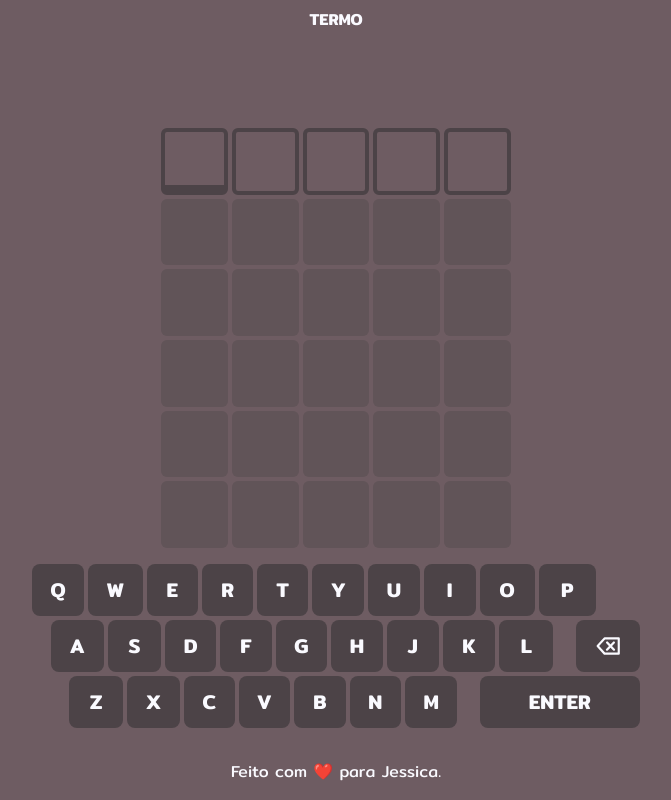
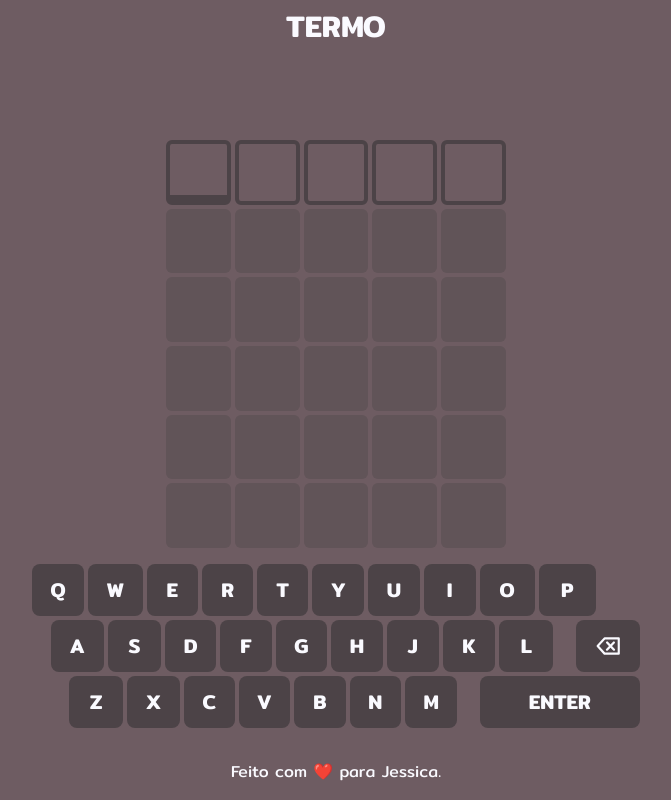
Before and after one commit to thiagomtolotti/termo-clone, a Next.js app: page / in a window 1280 px wide. Shown: the whole page, without its empty margins (304-975 px from the left). Built offline with nearby package versions, Linux system fonts and the light colour scheme; no server answers.

Commit message:
fixes some fonts sizes

```diff
--- a/src/components/Footer/Footer.module.css
+++ /dev/null
@@ -1,3 +0,0 @@
-.footer {
-  margin: 1em 0;
-}
--- a/src/components/Footer/Footer.tsx
+++ b/src/components/Footer/Footer.tsx
@@ -1,5 +1,3 @@
-import styles from "./Footer.module.css";
-
 export const Footer = () => {
-  return <footer className={styles.footer}>Feito com ❤️ para Jessica.</footer>;
+  return <footer className={"my-4"}>Feito com ❤️ para Jessica.</footer>;
 };
--- a/src/components/GuessArea/GuessArea.tsx
+++ b/src/components/GuessArea/GuessArea.tsx
@@ -8,7 +8,7 @@ export const GuessArea = () => {
   const { rowsValue, currentPosition, changeHorizontalPosition } = useInputs();
 
   return (
-    <div className={"text-6xl h-full flex-shrink grid gap-1"}>
+    <div className={"h-full flex-shrink grid gap-1"}>
       {rowsValue.map((rowValue, index) => (
         <GuessRow
           value={rowValue}
--- a/src/components/Header/Header.tsx
+++ b/src/components/Header/Header.tsx
@@ -1,7 +1,7 @@
 export const Header = () => {
   return (
     <header>
-      <h1 className="my-2">Termo</h1>
+      <h1 className="my-2 text-3xl">Termo</h1>
     </header>
   );
 };
```
